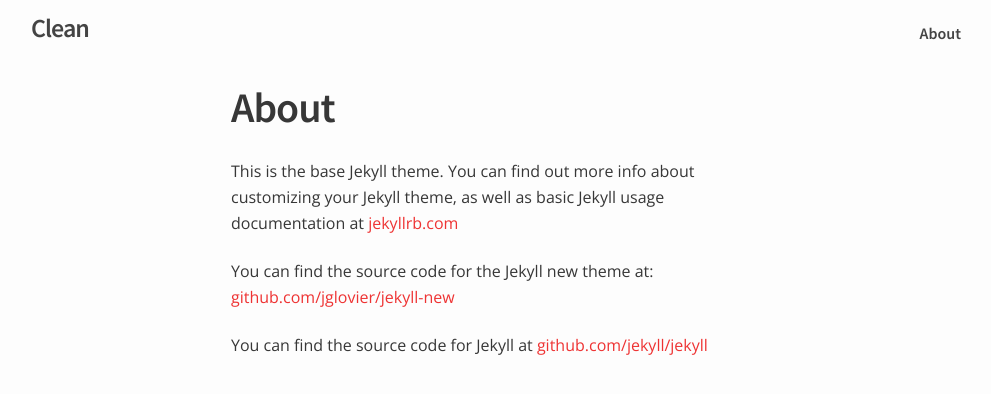
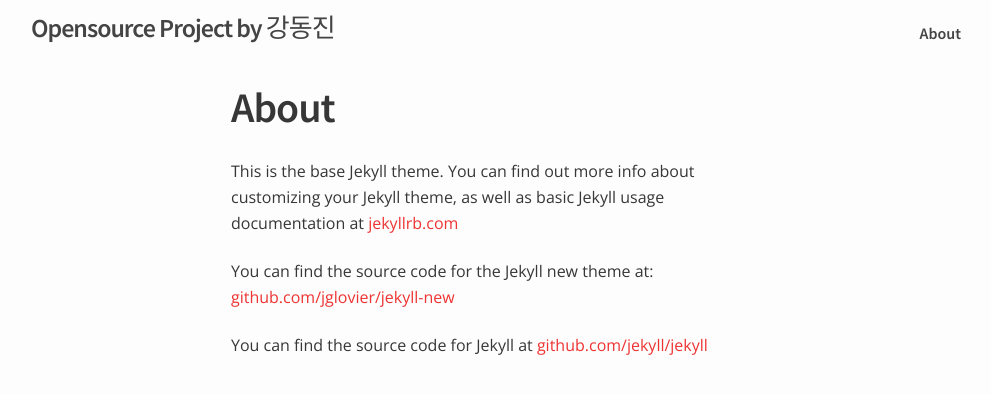
Before and after one commit to knaman2609/clean, a Jekyll site: the page built from about.md, in a window 1280 px wide. Shown: the top 394 px of the page, without its empty margins (139-1130 px from the left). Built offline with Jekyll 4.4.1, drawn with Linux system fonts in a browser that asks for light colours.

Commit message:
modify header

```diff
--- a/_config.yml
+++ b/_config.yml
@@ -1,9 +1,8 @@
 # Site settings
-title: Clean
-email: your-email@domain.com
+title: Opensource Project by 강동진
+email: djkang98@naver.com
 description: > # this means to ignore newlines until "baseurl:"
-  Write an awesome description for your new site here. You can edit this
-  line in _config.yml.
+  Project Blog
 baseurl: /
 url: http://Kdj9384.github.io # the base hostname & protocol for your site
 twitter_username: jekyllrb
```
